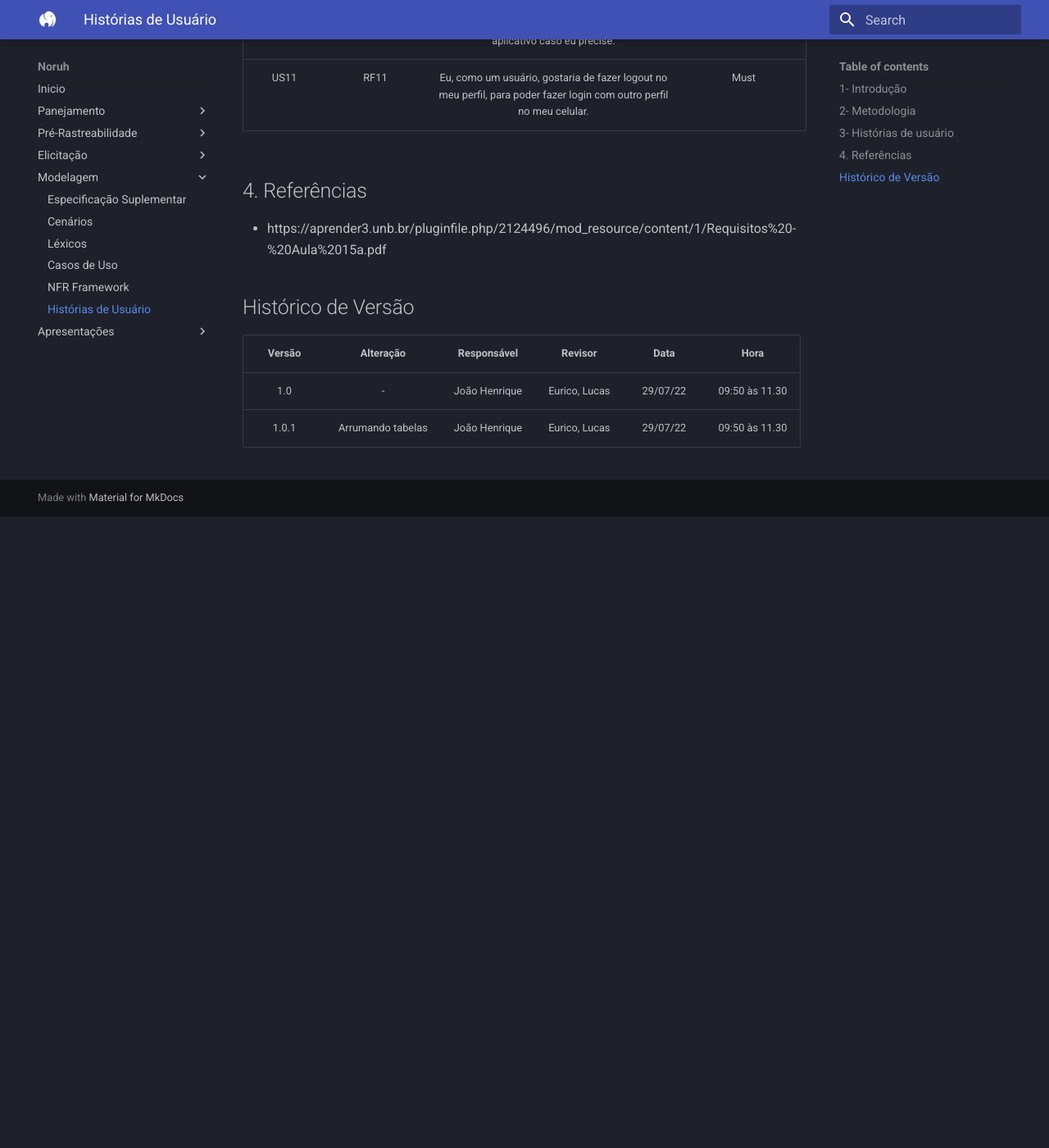
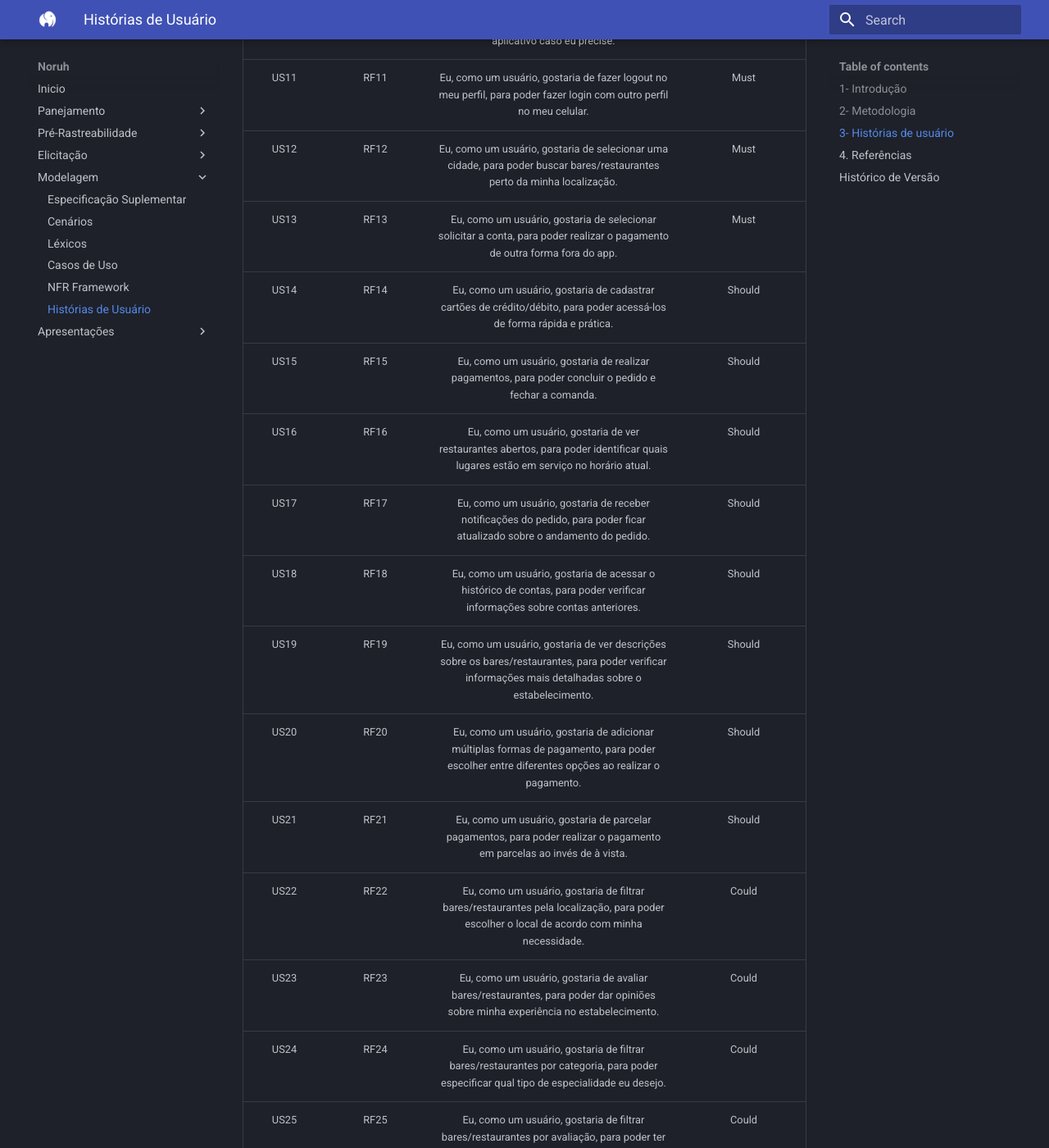
Before and after one commit to Thiab394/2022.1-Noruh, an MkDocs documentation site: the page built from docs/modelagem/historiasDeUsuario.md, in a window 1280 px wide and 1400 px high, scrolled down 1378 px. Shown: the whole window at 82% size. Built offline with MkDocs 1.6.1 and Material for MkDocs 9.7.7, drawn with Linux system fonts in a browser that asks for light colours; before the commit the page ends 2008 px from its top, so only the background shows below that; some of the changed text lies outside the part shown.

Commit message:
Adicionando histórias de usuários

```diff
--- a/docs/modelagem/historiasDeUsuario.md
+++ b/docs/modelagem/historiasDeUsuario.md
@@ -20,6 +20,23 @@
 | US09 | RF9 | Eu, como um usuário, gostaria de ver as localizações dos estabelecimentos, para poder chegar ao restaurante com o GPS.| Must|
 | US10 | RF10 | Eu, como um usuário, gostaria de cadastrar múltiplos endereços, para poder salvar no aplicativo caso eu precise.| Must|
 | US11 | RF11 | Eu, como um usuário, gostaria de fazer logout no meu perfil, para poder fazer login com outro perfil no meu celular.| Must|
+| US12 | RF12 | Eu, como um usuário, gostaria de selecionar uma cidade, para poder buscar bares/restaurantes perto da minha localização.| Must|
+| US13 | RF13 | Eu, como um usuário, gostaria de selecionar solicitar a conta, para poder realizar o pagamento de outra forma fora do app.| Must|
+| US14 | RF14 | Eu, como um usuário, gostaria de cadastrar cartões de crédito/débito, para poder acessá-los de forma rápida e prática.| Should|
+| US15 | RF15 | Eu, como um usuário, gostaria de realizar pagamentos, para poder concluir o pedido e fechar a comanda.| Should|
+| US16 | RF16 | Eu, como um usuário, gostaria de ver restaurantes abertos, para poder identificar quais lugares estão em serviço no horário atual.| Should|
+| US17 | RF17 | Eu, como um usuário, gostaria de receber notificações do pedido, para poder ficar atualizado sobre o andamento do pedido.| Should|
+| US18 | RF18 | Eu, como um usuário, gostaria de acessar o histórico de contas, para poder verificar informações sobre contas anteriores.| Should|
+| US19 | RF19 | Eu, como um usuário, gostaria de ver descrições sobre os bares/restaurantes, para poder verificar informações mais detalhadas sobre o estabelecimento.| Should|
+| US20 | RF20 | Eu, como um usuário, gostaria de adicionar múltiplas formas de pagamento, para poder escolher entre diferentes opções ao realizar o pagamento.| Should|
+| US21 | RF21 | Eu, como um usuário, gostaria de parcelar pagamentos, para poder realizar o pagamento em parcelas ao invés de à vista.| Should|
+| US22 | RF22 | Eu, como um usuário, gostaria de filtrar bares/restaurantes pela localização, para poder escolher o local de acordo com minha necessidade.| Could|
+| US23 | RF23 | Eu, como um usuário, gostaria de avaliar bares/restaurantes, para poder dar opiniões sobre minha experiência no estabelecimento.| Could|
+| US24 | RF24 | Eu, como um usuário, gostaria de filtrar bares/restaurantes por categoria, para poder especificar qual tipo de especialidade eu desejo.| Could|
+| US25 | RF25 | Eu, como um usuário, gostaria de filtrar bares/restaurantes por avaliação, para poder ter uma noção da qualidade do estabelecimento.| Could|
+| US26 | RF26 | Eu, como um usuário, gostaria de ver bares/restaurantes com promoções, para poder economizar ao frequentar um estabelecimento.| Could|
+| US27 | RF27 | Eu, como um usuário, gostaria de entrar na fila de espera dos bares/restaurantes, para poder esperar minha vez de ser atendido.| Could|
+| US28 | RF28 | Eu, como um usuário, gostaria de receber notificações sobre a fila de espera, para poder me manter atualizado sobre a situação da fila.| Could|
 
 ## 4. Referências
 
@@ -31,3 +48,4 @@
 | :----: | :-----------------: | :---------: | :--------------------------: | :------: | :------: |
 |  1.0   |          -          |    João Henrique    |      Eurico, Lucas                | 29/07/22 |09:50 às 11.30 |
 |  1.0.1   |Arrumando tabelas  |    João Henrique    |      Eurico, Lucas                | 29/07/22 |09:50 às 11.30 |
+|  1.1   | Incluindo História de Usuários  |    Karla Chaiane    |    Eurico, Lucas      | 02/07/22 | 20:00 às 22:30 |
```
